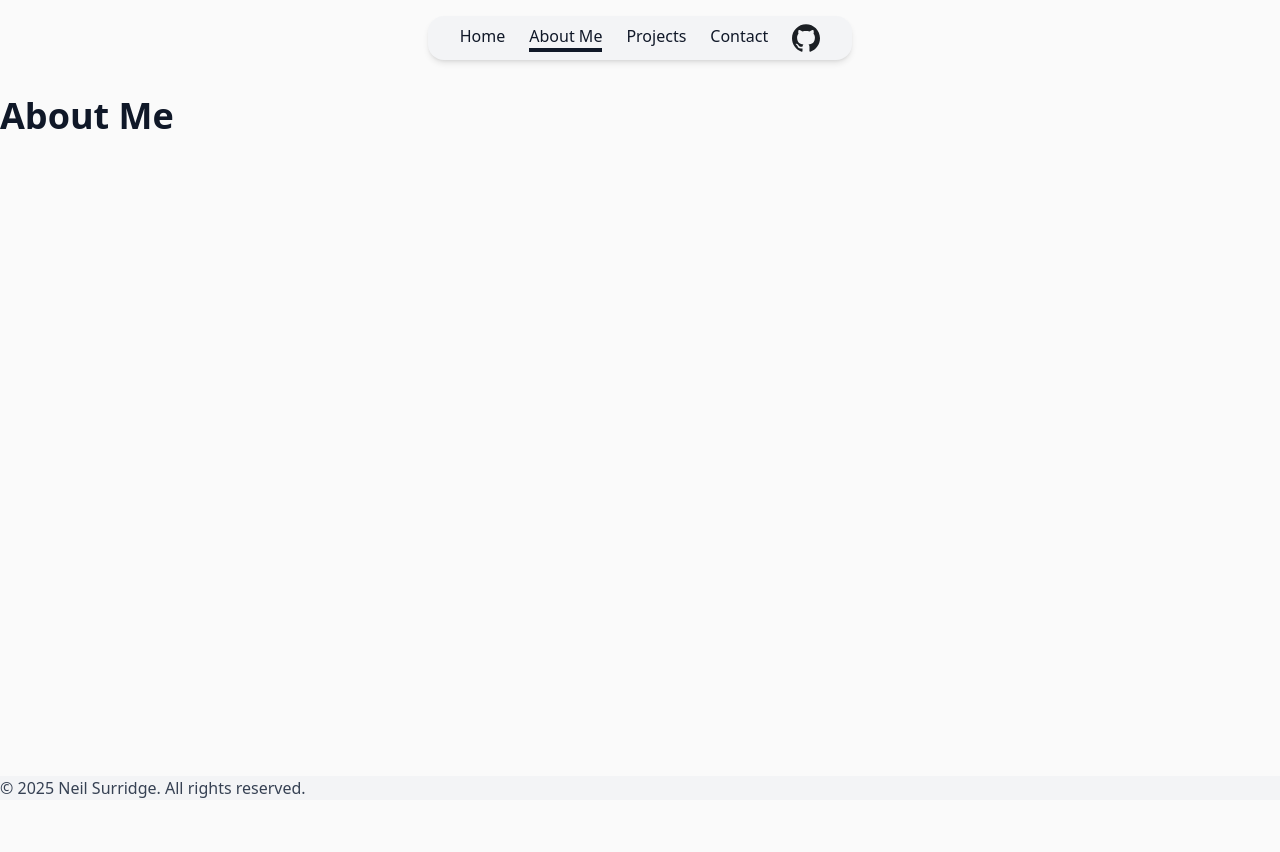
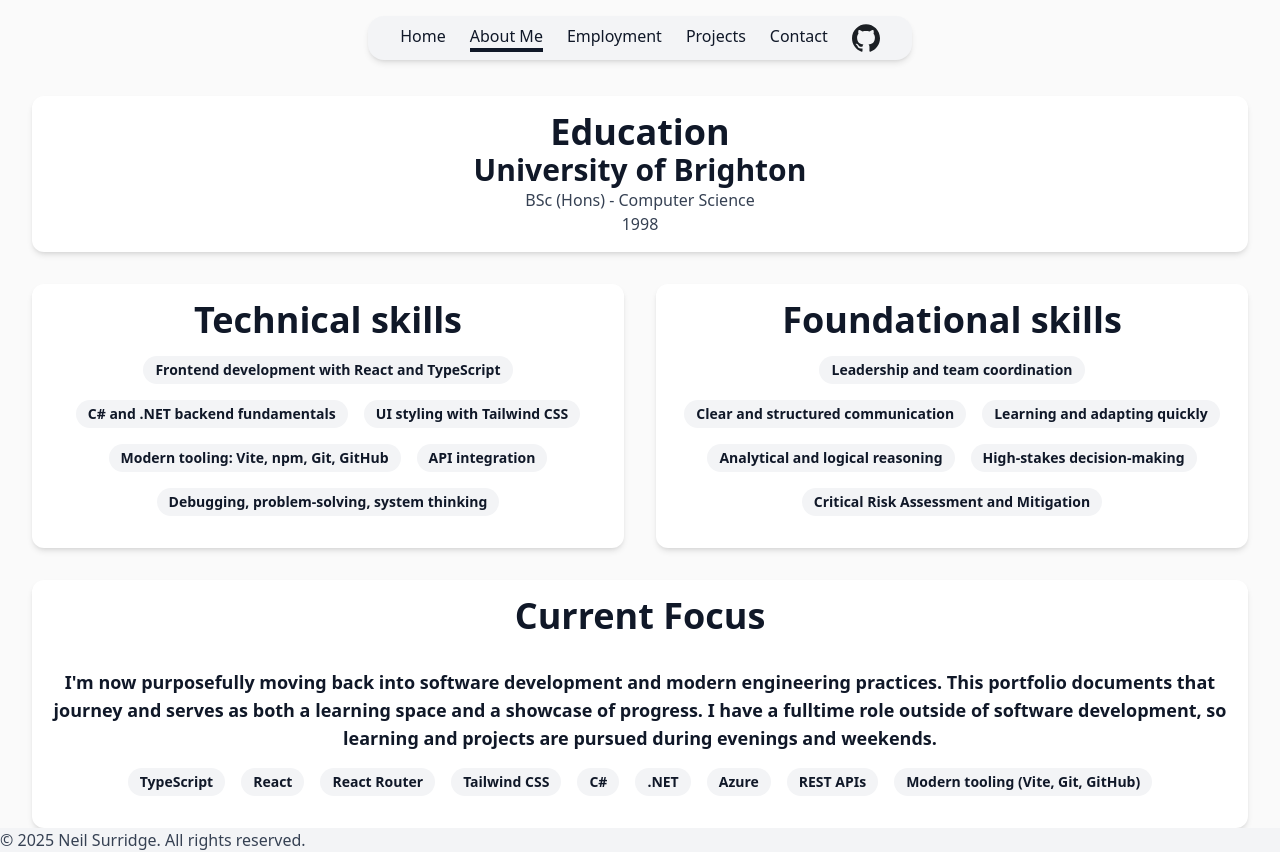
Before and after one commit to NeilDev1976/portfolio-site, a React (Vite) app: page /about in a window 1280 px wide. Before the commit the page ends 800 px from the top, so only its background shows below. Built offline with nearby package versions, Linux system fonts and the light colour scheme.

Commit message:
feat (layout, content) : added Coming Soon page. Added employment to menu. Pointed Employment, Projects and Contact pages to Coming Soon. Added layout and Content to the About Me Page.

```diff
--- a/src/components/Footer.tsx
+++ b/src/components/Footer.tsx
@@ -3,7 +3,7 @@ import { Link } from "react-router-dom";
 const Footer = () => {
     return (
         <footer className="footer">
-            <p >&copy; {new Date().getFullYear()} Neil Surridge. All rights reserved.</p>
+            <p className="text-center md:text-left">&copy; {new Date().getFullYear()} Neil Surridge. All rights reserved.</p>
         </footer>
     )
 }
--- a/src/data/about.json
+++ b/src/data/about.json
@@ -3,7 +3,8 @@
   "intro": {
     "name": "Neil Surridge",
     "tagline": "Software Engineer rediscovering the craft",
-    "summary": "I'm a former C++ software engineer now returning to the world of software development, rebuilding my skills around TypeScript, React, Tailwind CSS, C#, .NET and Azure."
+    "summary1": "Hello! I'm a developer returning to the tech world after leading teams, coordinating operations, and building the kind of decision-making skills you only acquire through real-world problem-solving. My focus now is on modern web development using TypeScript, React, Tailwind CSS, C#, .NET, and Azure.",
+    "summary2": "I previously worked as a Software Engineer specialising in Visual C++, telecommunications and medical systems, and I'm now blending that technical foundation with the leadership and analytical skills gained from my career journey since."
   },
   "background": {
     "education": {
@@ -27,7 +28,7 @@
     }
   },
   "currentFocus": {
-    "statement": "I'm now purposefully moving back into software development and modern engineering practices. This portfolio documents that journey and serves as both a learning space and a showcase of progress.",
+    "statement": "I'm now purposefully moving back into software development and modern engineering practices. This portfolio documents that journey and serves as both a learning space and a showcase of progress. I have a fulltime role outside of software development, so learning and projects are pursued during evenings and weekends.",
     "technologies": [
       "TypeScript",
       "React",
@@ -54,7 +55,8 @@
       "Clear and structured communication",
       "Learning and adapting quickly",
       "Analytical and logical reasoning",
-      "High-stakes decision-making"
+      "High-stakes decision-making",
+      "Critical Risk Assessment and Mitigation"
     ]
   },
   "goals": [
--- a/src/data/siteConfig.json
+++ b/src/data/siteConfig.json
@@ -9,6 +9,7 @@
   "navigation": [
     { "name": "Home", "path": "/" },
     { "name": "About Me", "path": "/about" },
+    { "name": "Employment", "path": "/employment" },
     { "name": "Projects", "path": "/projects" },
     { "name": "Contact", "path": "/contact" }
   ]
--- a/src/index.css
+++ b/src/index.css
@@ -20,6 +20,10 @@
   h2 {
     @apply text-3xl text-gray-900 dark:text-white font-bold;
   }
+
+  h3 {
+    @apply text-lg text-gray-900 dark:text-white font-bold;
+  }
 }
 
 @layer components {
@@ -34,4 +38,8 @@
   .card {
     @apply bg-white dark:bg-gray-800 rounded-xl shadow-md;
   }
+
+  .badge {
+    @apply bg-gray-100 dark:bg-gray-900 text-gray-900 dark:text-gray-200 rounded-full px-3 py-1 text-sm font-semibold;
+  }
 }
--- a/src/pages/About.tsx
+++ b/src/pages/About.tsx
@@ -1,7 +1,40 @@
+import about from '../data/about.json';
+
 const About = () => {
     return (
-        <div>
-            <h1>About Me</h1>
+        <div className="grid md:grid-cols-2 mx-8 gap-8 text-center">
+            <div className="card p-4 md:col-span-2">
+                <h1>Education</h1>
+                <h2>{about.background.education.institution}</h2>
+                <p>{about.background.education.degree} - {about.background.education.field}</p>
+                <p>{about.background.education.graduationYear}</p>
+            </div>
+            <div className="card p-4">
+                <h1>Technical skills</h1>
+                <div className="flex flex-wrap justify-center gap-4 mt-4 mb-4">
+                    {about.skills.technical.map((skill) => (
+                        <span className="badge">{skill}</span>
+                    ))}
+                </div>
+            </div>
+            <div className="card p-4">
+                <h1>Foundational skills</h1>
+                <div className="flex flex-wrap justify-center gap-4 mt-4 mb-4">
+                    {about.skills.foundational.map((skill) => (
+                        <span className="badge">{skill}</span>
+                    ))}
+                </div>
+            </div>
+            <div className="card p-4 md:col-span-2">
+                <h1 className="mb-8">Current Focus</h1>
+                <h3 className="my-4">{about.currentFocus.statement}</h3>
+                <div className="flex flex-wrap justify-center gap-4 mt-4 mb-4">
+                    {about.currentFocus.technologies.map((tech) => (
+                        <span className="badge">{tech}</span>
+                    ))}
+                </div>
+            </div>
+
         </div>
     )
 }
--- /dev/null
+++ b/src/pages/ComingSoon.tsx
@@ -0,0 +1,13 @@
+import { Link } from "react-router-dom"
+
+const ComingSoon = () => {
+    return <div className="flex flex-col items-center justify-start">
+    <h1>Coming Soon</h1>
+    <h2>This page is under construction.</h2>
+    <section>
+        <Link to="/">Go Home</Link>
+    </section>
+    </div>
+}
+
+export { ComingSoon }
--- a/src/pages/Home.tsx
+++ b/src/pages/Home.tsx
@@ -1,11 +1,12 @@
 import siteConfig from '../data/siteConfig.json';
+import about from '../data/about.json';
 import keyboardPic from "../assets/keyboardImage.jpg";
 
 const Home = () => {
   return (
     <div className="flex flex-col items-center justify-start">
 
-      <div className="card hover:shadow-2xl mb-4 p-4 mt-8 mx-4 text-center">
+      <div className="card mb-4 p-4 mt-8 mx-4 text-center">
         <h1 className="rounded-xl mb-4">{siteConfig.site.author}</h1>
         <p>{siteConfig.site.description}</p>
       </div>
@@ -26,23 +27,27 @@ const Home = () => {
           </h2>
 
           <p className="leading-relaxed mb-4">
-            Hello! I'm a developer returning to the tech world after leading teams,
-            coordinating operations, and building the kind of decision-making skills
-            you only acquire through real-world problem-solving. My focus now is on
-            modern web development using TypeScript, React, Tailwind CSS, C#, .NET,
-            and Azure.
+            {about.intro.summary1}
           </p>
 
           <p className="leading-relaxed">
-            I previously worked as a Software Engineer specialising in Visual C++,
-            telecommunications and medical systems, and I'm now blending that
-            technical foundation with the leadership and analytical skills gained
-            from my career journey since.
+            {about.intro.summary2}
           </p>
         </div>
       </div>
 
+
+
     </section>
+
+    <div className="card mb-4 p-4 mx-4 text-center">
+        <h2>Goals</h2>
+        <div className="flex flex-wrap justify-center gap-4 mt-4 mb-4">
+          {about.goals.map((goals) => (
+            <span className="badge">{goals}</span>
+          ))}
+        </div>
+      </div>
 
     </div>
 )};
```
Also changed, not shown: src/Router.tsx (+13 -0 lines).
